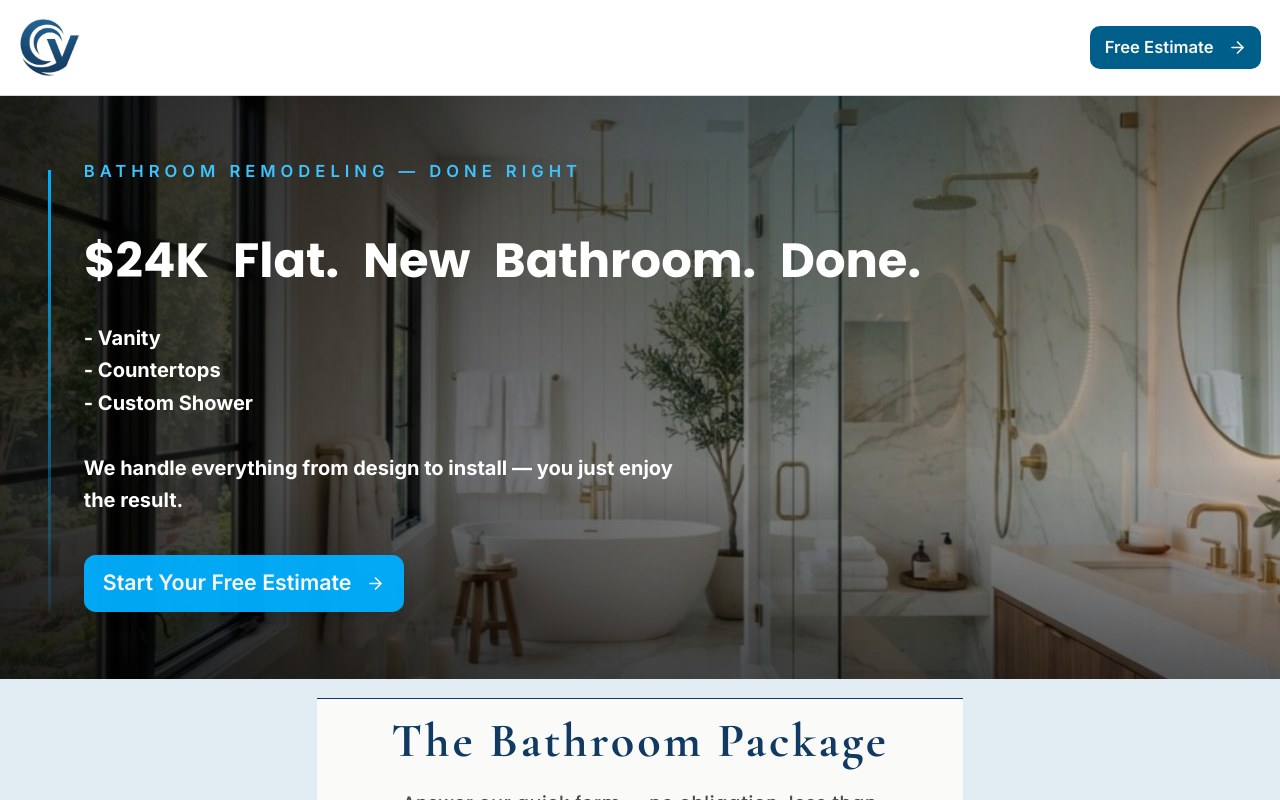
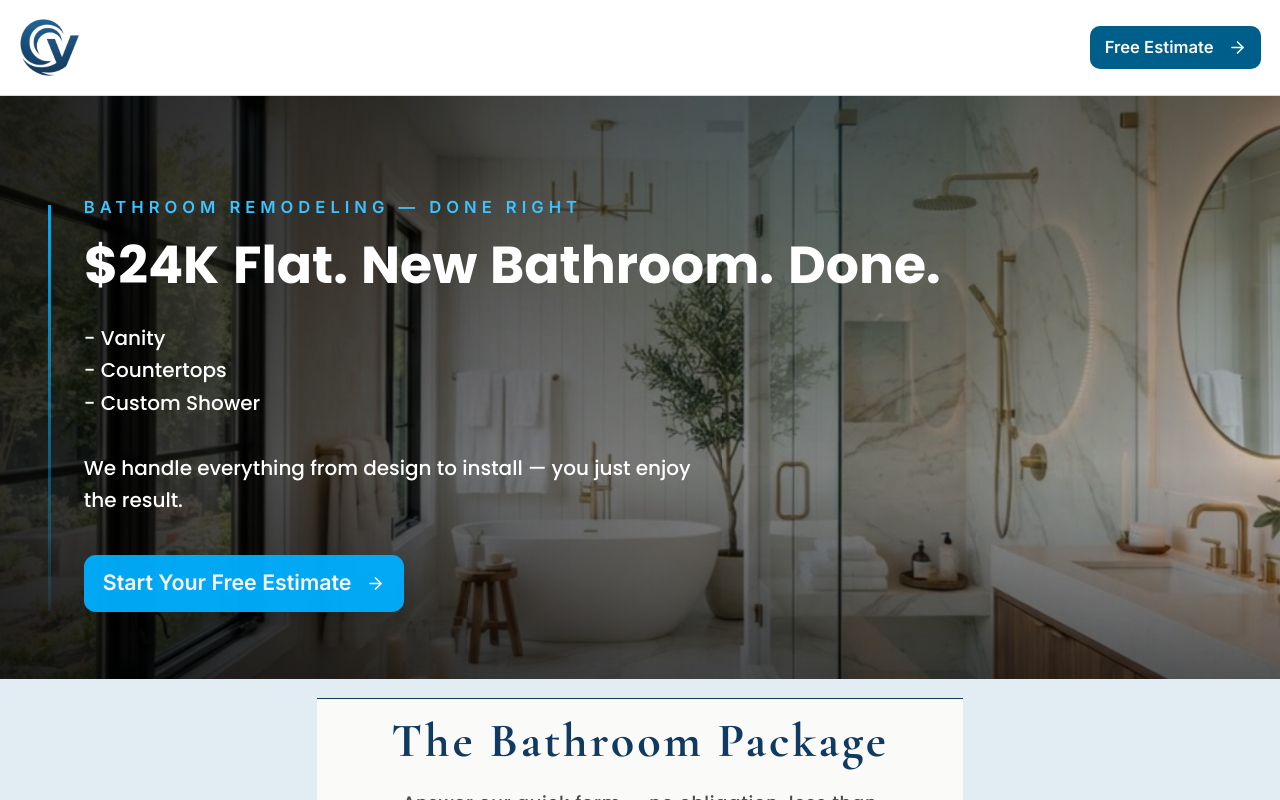
Before and after one commit to Fbet590/CVPi-Bathrooms, a Next.js app: page / in a window 1280 px wide. Shown: the top 800 px of the page. Built offline with nearby package versions, Linux system fonts and the light colour scheme.

Commit message:
feat: add Montserrat font and adjust font sizes in layout and hero components
Co-authored-by: Fbet590 <271462897+Fbet590@users.noreply.github.com>

```diff
--- a/app/layout.tsx
+++ b/app/layout.tsx
@@ -1,5 +1,5 @@
 import type { Metadata } from 'next'
-import { Cormorant_Garamond, Inter, Poppins, Manrope, Libre_Franklin, Lora, Space_Grotesk } from 'next/font/google'
+import { Cormorant_Garamond, Inter, Poppins, Manrope, Libre_Franklin, Lora, Space_Grotesk, Montserrat } from 'next/font/google'
 import { Analytics } from '@vercel/analytics/next'
 import Script from 'next/script'
 import './globals.css'
@@ -45,6 +45,13 @@ const lora = Lora({
 const spaceG = Space_Grotesk({
   subsets: ["latin"],
   variable: '--font-space-grotesk',
+  display: 'swap'
+});
+
+const montserrat = Montserrat({
+  subsets: ["latin"],
+  weight: ["400", "500", "600", "700"],
+  variable: '--font-montserrat',
   display: 'swap'
 });
 
@@ -103,7 +110,7 @@ export default function RootLayout({
           />
         </noscript>
       </head>
-      <body suppressHydrationWarning className={`${cormorant.variable} ${inter.variable} ${poppins.variable} ${manrope.variable} ${libreF.variable} ${lora.variable} ${spaceG.variable} font-sans antialiased`}>
+      <body suppressHydrationWarning className={`${cormorant.variable} ${inter.variable} ${poppins.variable} ${manrope.variable} ${libreF.variable} ${lora.variable} ${spaceG.variable} ${montserrat.variable} font-sans antialiased`}>
         {children}
         {process.env.NODE_ENV === 'production' && <Analytics />}
       </body>
--- a/components/landing/hero.tsx
+++ b/components/landing/hero.tsx
@@ -68,12 +68,12 @@ export function Hero() {
             </p>
 
             {/* Headline — word-by-word rise */}
-            <h1 className="font-[family-name:var(--font-poppins)] text-[2rem] sm:text-5xl md:text-6xl lg:text-7xl font-bold text-white leading-[1.05] mb-6 text-balance break-words">
+            <h1 className="font-[family-name:var(--font-poppins)] text-[2rem] sm:text-5xl md:text-6xl lg:text-7xl font-bold text-white leading-[1.05] mb-6 text-balance break-words" style={{ fontSize: "48px" }}>
               {HEADLINE_WORDS.map((word, i) => (
                 <span key={i} className="inline-block overflow-hidden align-bottom mr-[0.28em]">
                   <span
                     className="animate-word-rise"
-                    style={{ animationDelay: `${0.15 + i * 0.12}s`, fontSize: "48px" }}
+                    style={{ animationDelay: `${0.15 + i * 0.12}s`, fontSize: "52px" }}
                   >
                     {word}
                   </span>
@@ -82,8 +82,8 @@ export function Hero() {
             </h1>
 
             <p
-              className="animate-hero-rise md:text-2xl mb-8 max-w-xl leading-relaxed text-pretty text-white font-bold"
-              style={{ animationDelay: `${0.15 + HEADLINE_WORDS.length * 0.12 + 0.1}s`, fontSize: "20px" }}
+              className="animate-hero-rise md:text-2xl mb-8 max-w-xl leading-relaxed text-pretty text-white"
+              style={{ animationDelay: `${0.15 + HEADLINE_WORDS.length * 0.12 + 0.1}s`, fontSize: "20px", fontFamily: "var(--font-poppins, sans-serif)", fontWeight: "500" }}
             >
               - Vanity<br />
               - Countertops<br />
```
